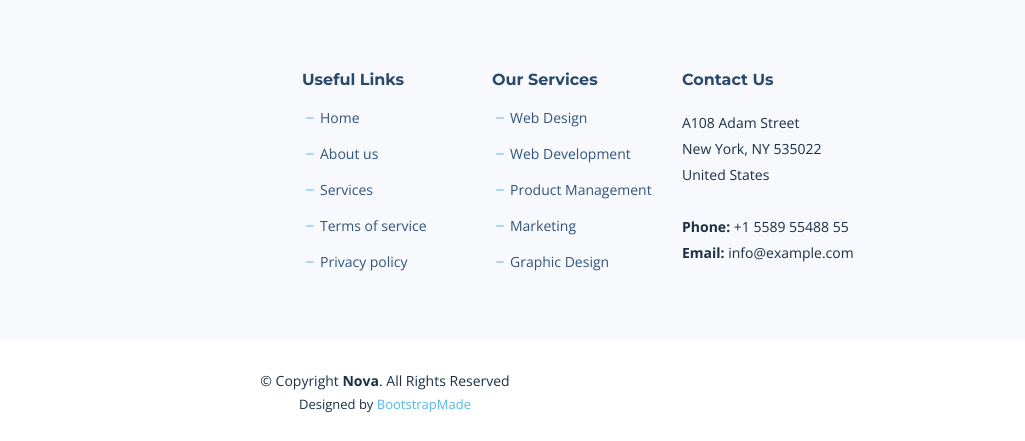
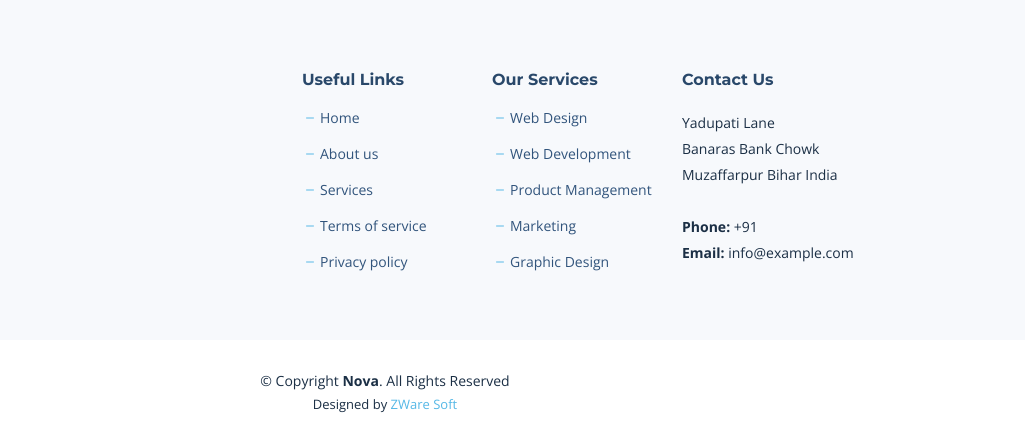
Before and after one commit to faizanabedin/zware-ware, a plain HTML site: page index.html in a window 1280 px wide. Shown: the part 3219-3660 px from the top of the page, 255-1280 px from the left. Drawn offline with nearby package versions, Linux system fonts and the light colour scheme.

Commit message:
some changes

```diff
--- a/index.html
+++ b/index.html
@@ -447,10 +447,10 @@
           <div class="col-lg-3 col-md-12 footer-contact text-center text-md-start">
             <h4>Contact Us</h4>
             <p>
-              A108 Adam Street <br>
-              New York, NY 535022<br>
-              United States <br><br>
-              <strong>Phone:</strong> +1 5589 55488 55<br>
+              Yadupati Lane<br>
+              Banaras Bank Chowk <br>
+              Muzaffarpur Bihar India <br><br>
+              <strong>Phone:</strong> +91 <br>
               <strong>Email:</strong> info@example.com<br>
             </p>
 
@@ -466,7 +466,7 @@
           &copy; Copyright <strong><span>Nova</span></strong>. All Rights Reserved
         </div>
         <div class="credits">
-          Designed by <a href="https://bootstrapmade.com/">BootstrapMade</a>
+          Designed by <a href="#">ZWare Soft</a>
         </div>
       </div>
     </div>
```
